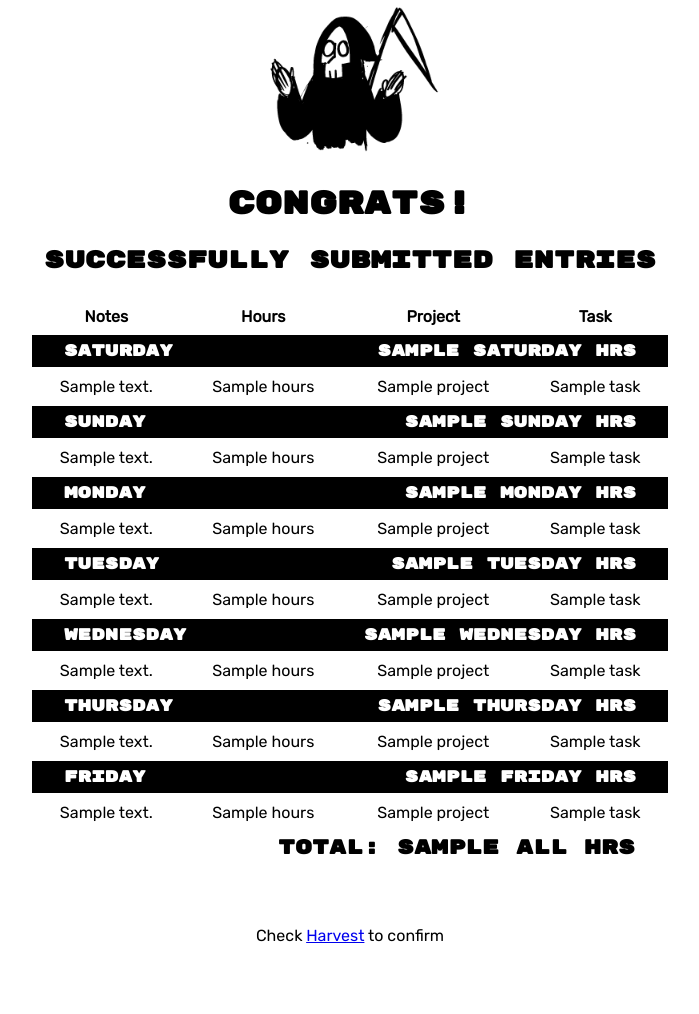
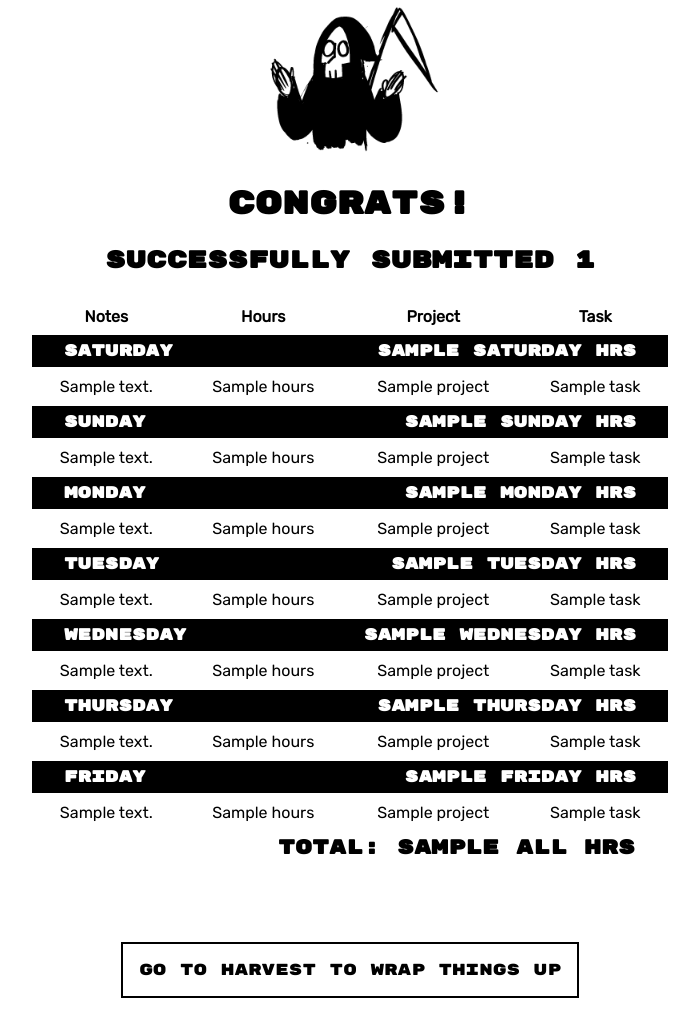
Before and after one commit to islco/harvest-reaper, a Django app: template harvestreaper/harvest/templates/time_submit.html in a window 1280 px wide. Shown: the part 89-1103 px from the top of the page, without its empty margins (290-989 px from the left). Before the commit the page ends 1032 px from the top, so only its background shows below. Run offline with Django 3.2, Linux system fonts and the light colour scheme; the template is opened without the code that fills it: most values are stand-ins (such as "Sample title", 1, 10 or a date in 2020).

Commit message:
Adding in some button stying to the submission page

```diff
--- a/harvestreaper/harvest/templates/time_submit.html
+++ b/harvestreaper/harvest/templates/time_submit.html
@@ -7,7 +7,7 @@
         <h1>Congrats!</h1>
         {% if entries %}
             <section>
-                <h2>Successfully Submitted Entries</h2>
+                <h2>Successfully Submitted {{ total_submission_text }}</h2>
                 <table class="home__table home__table--min-width">
                     <tr>
                         <th>Notes</th>
@@ -44,7 +44,7 @@
                     </tr>
                 </table>
             </section>
-            <span class="success__harvest-link">Check <a href='https://isltime.harvestapp.com/'>Harvest</a> to confirm</span>
+            <a href='https://api.harvestapp.com/' class="success__harvest-link button">Go to Harvest to wrap things up</a>
         {% else %}
             <p>
                 No data was sent to Harvest.
--- a/harvestreaper/harvest/views.py
+++ b/harvestreaper/harvest/views.py
@@ -107,6 +107,8 @@ class HarvestTimeSubmitView(TemplateView):
                 totals['All'] += hrs
 
             context['entries'] = massaged_entries
+            context['total_submission_text'] = f'{len(successfully_submitted_entries)} '\
+                f'entr{"ies" if len(successfully_submitted_entries) > 1 else "y"}'
             context['totals'] = totals
 
         return self.render_to_response(context)
--- a/harvestreaper/static/css/success.css
+++ b/harvestreaper/static/css/success.css
@@ -16,6 +16,6 @@
 }
 
 .success__harvest-link {
-    display: block;
+    display: inline-block;
     margin: 1rem;
 }
```
